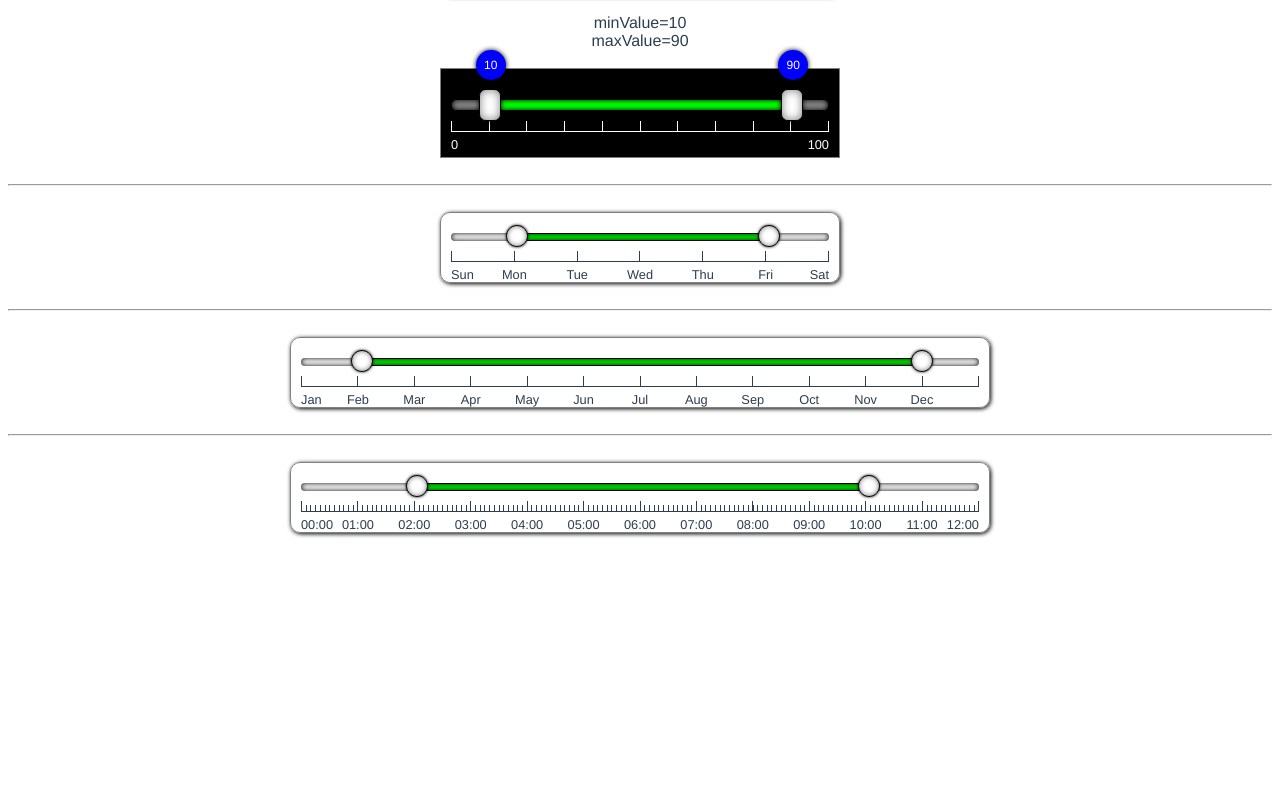
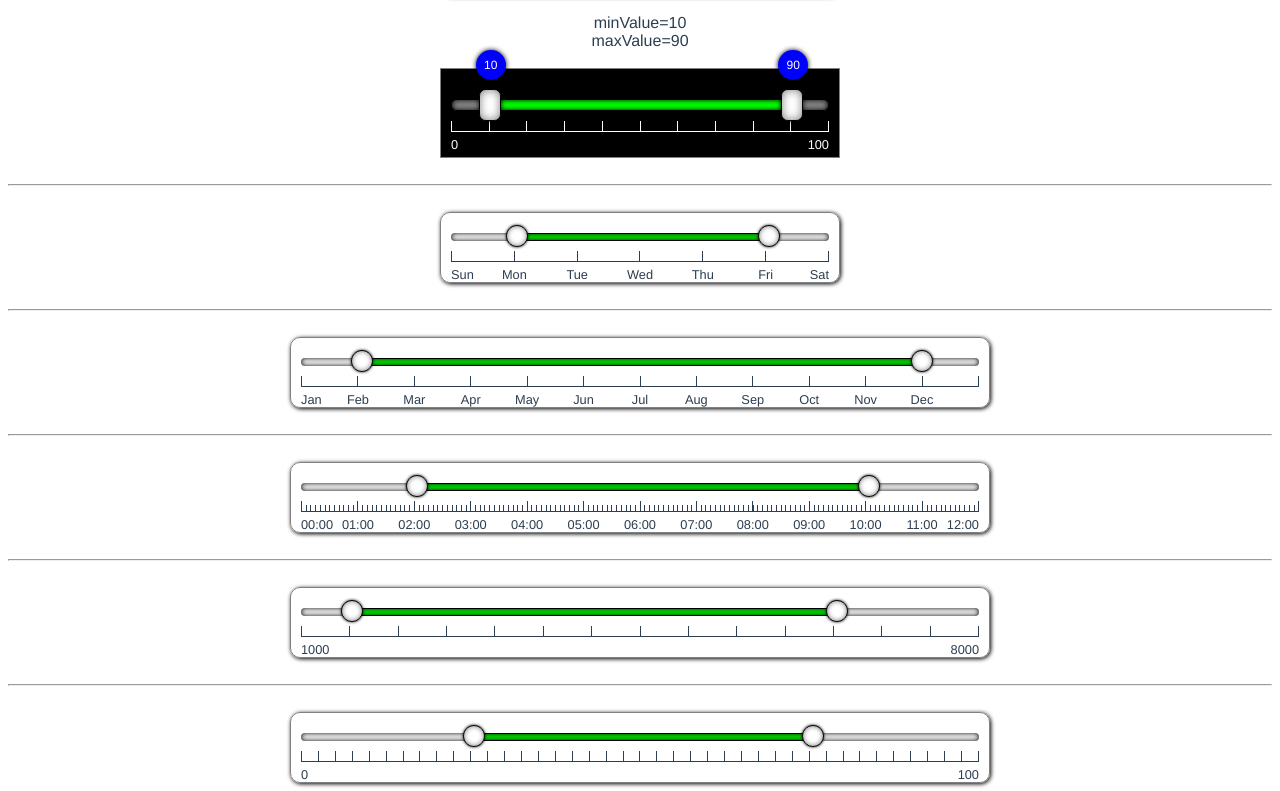
Before and after one commit to developergovindgupta/multi-range-slider-vue, a Vue app: page / in a window 1280 px wide. Shown: the part 419-1210 px from the top of the page. Before the commit the page ends 960 px from the top, so only its background shows below. Built offline with nearby package versions, Linux system fonts and the light colour scheme.

Commit message:
set min thumb movement to step value

```diff
--- a/src/App.vue
+++ b/src/App.vue
@@ -79,6 +79,24 @@
         :step="5"
         @input="updateHoursValues"
       />
+    </div>
+    <br />
+    <hr />
+    <br />
+    <div class="MultiRangeSliderContainer" style="width:700px">
+      <MultiRangeSlider
+        :min="1000"
+        :max="8000"
+        :step="500"
+        :minValue="1500"
+        :maxValue="6500"
+      />
+    </div>
+    <br />
+    <hr />
+    <br />
+    <div class="MultiRangeSliderContainer" style="width:700px">
+      <MultiRangeSlider :step="2.5" />
     </div>
   </div>
 </template>
--- a/src/assets/MultiRangeSliderBlack.css
+++ b/src/assets/MultiRangeSliderBlack.css
@@ -131,6 +131,7 @@
 .multi-range-slider-black .ruler {
 	margin: 10px 0px -5px 0px;
 	display: flex;
+	overflow: hidden;
 }
 .multi-range-slider-black .ruler .ruler-rule {
 	border-left: solid 1px;
--- a/src/components/MultiRangeSlider.vue
+++ b/src/components/MultiRangeSlider.vue
@@ -84,25 +84,22 @@ export default {
     preventWheel: { type: Boolean, default: false },
     ruler: { type: Boolean, default: true },
     label: { type: Boolean, default: true },
-    labels: { type: Array, default: () => [] },
+    labels: { type: Array },
     minCaption: { type: String },
     maxCaption: { type: String }
   },
   data() {
+    let _labels = this.labels || [];
     let _minimum = this.min === undefined ? 0 : this.min;
-    let _maximum =
-      this.max === undefined
-        ? this.labels.length
-          ? this.labels.length - 1
-          : 100
-        : this.max;
+    let max = _labels.length ? _labels.length - 1 : 100;
+    let _maximum = this.max === undefined ? max : this.max;
     let _minValue = this.minValue || 25;
-    if (this.labels.length && this.minValue === undefined) {
+    if (_labels.length && this.minValue === undefined) {
       _minValue = 1;
     }
     let _maxValue = this.maxValue || 75;
-    if (this.labels.length && this.maxValue === undefined) {
-      _maxValue = this.labels.length - 2;
+    if (_labels.length && this.maxValue === undefined) {
+      _maxValue = _labels.length - 2;
     }
     return {
       valueMin: _minValue < _minimum ? _minimum : _minValue,
@@ -175,7 +172,6 @@ export default {
     },
     onLeftThumbMousemove(e) {
       this.mouseMoveCounter++;
-
       let clientX = e.clientX;
       if (e.type === "touchmove") {
         clientX = e.touches[0].clientX;
@@ -183,15 +179,15 @@ export default {
       let dx = clientX - this.startX;
       let per = dx / this.barBox.width;
       let val = this.barValue + (this.maximum - this.minimum) * per;
-      let strSetp = "" + this.step;
-      let fixed = 0;
-      strSetp.indexOf(".") >= 0 && (fixed = 2);
-      val = parseFloat(val.toFixed(fixed));
+      let mod = val % this.step;
+      val -= mod;
+
       if (val < this.minimum) {
         val = this.minimum;
       } else if (val > this.valueMax - this.step) {
         val = this.valueMax - this.step;
       }
+      // console.log(val);
       this.valueMin = val;
     },
     onLeftThumbMouseup() {
@@ -228,10 +224,9 @@ export default {
       let dx = clientX - this.startX;
       let per = dx / this.barBox.width;
       let val = this.barValue + (this.maximum - this.minimum) * per;
-      let strSetp = "" + this.step;
-      let fixed = 0;
-      strSetp.indexOf(".") >= 0 && (fixed = 2);
-      val = parseFloat(val.toFixed(fixed));
+      let mod = val % this.step;
+      val -= mod;
+
       if (val < this.valueMin + this.step) {
         val = this.valueMin + this.step;
       } else if (val > this.maximum) {
@@ -254,10 +249,7 @@ export default {
         return;
       }
 
-      let val = 1; //(this.maximum - this.minimum) / 100;
-      if (val > 1) {
-        val = 1;
-      }
+      let val = this.step;
 
       if (e.deltaY < 0) {
         val = -val;
@@ -304,22 +296,24 @@ export default {
       return this.min === undefined ? 0 : this.min;
     },
     maximum() {
-      let max = this.labels.length - 1 || 100;
+      let _labels = this.labels || [];
+      let max = _labels.length ? _labels.length - 1 : 100;
       return this.max === undefined ? max : this.max;
     },
     stepCount() {
-      if (this.labels.length) {
-        return this.labels.length - 1;
+      let _labels = this.labels || [];
+      if (_labels.length) {
+        return _labels.length - 1;
       }
-      return (this.maximum - this.minimum) / this.step;
+      return Math.floor((this.maximum - this.minimum) / this.step);
     },
     subStepCount() {
-      if (this.labels.length && this.step > 1) {
+      let _labels = this.labels || [];
+      if (_labels.length && this.step > 1) {
         return (this.maximum - this.minimum) / this.step;
       }
       return 0;
     },
-
     barMin() {
       let per =
         ((this.valueMin - this.minimum) / (this.maximum - this.minimum)) * 100;
@@ -332,19 +326,28 @@ export default {
       return per;
     },
     barMinVal() {
-      return parseFloat((this.valueMin || 0).toFixed(2));
+      let fixed = 0;
+      if (this.step.toString().includes(".")) {
+        fixed = 2;
+      }
+      return (this.valueMin || 0).toFixed(fixed);
     },
     barMaxVal() {
-      return parseFloat((this.valueMax || 100).toFixed(2));
+      let fixed = 0;
+      if (this.step.toString().includes(".")) {
+        fixed = 2;
+      }
+      return (this.valueMax || 100).toFixed(fixed);
     },
     scaleLabels() {
-      let labels = this.labels;
-      if (labels.length === 0) {
-        labels = [];
-        labels.push(this.minimum);
-        labels.push(this.maximum);
+      let _labels = this.labels || [];
+      if (_labels.length === 0) {
+        _labels = [];
+        _labels.push(this.minimum);
+        _labels.push(this.maximum);
       }
-      return labels;
+
+      return _labels;
     }
   },
   watch: {
@@ -496,6 +499,7 @@ export default {
   margin: 10px 0px -5px 0px;
   display: flex;
   /* display: none; */
+  overflow: hidden;
 }
 .multi-range-slider .ruler .ruler-rule {
   border-left: solid 1px;
```
